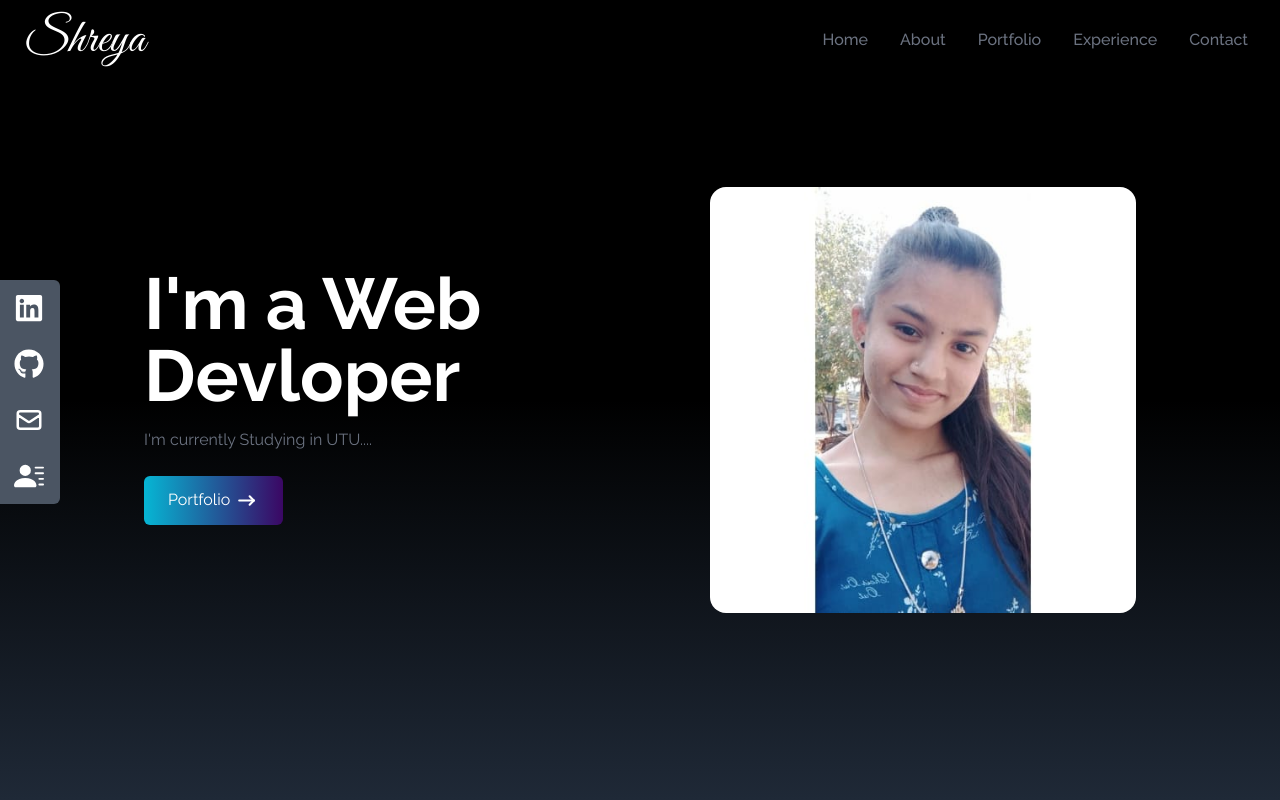
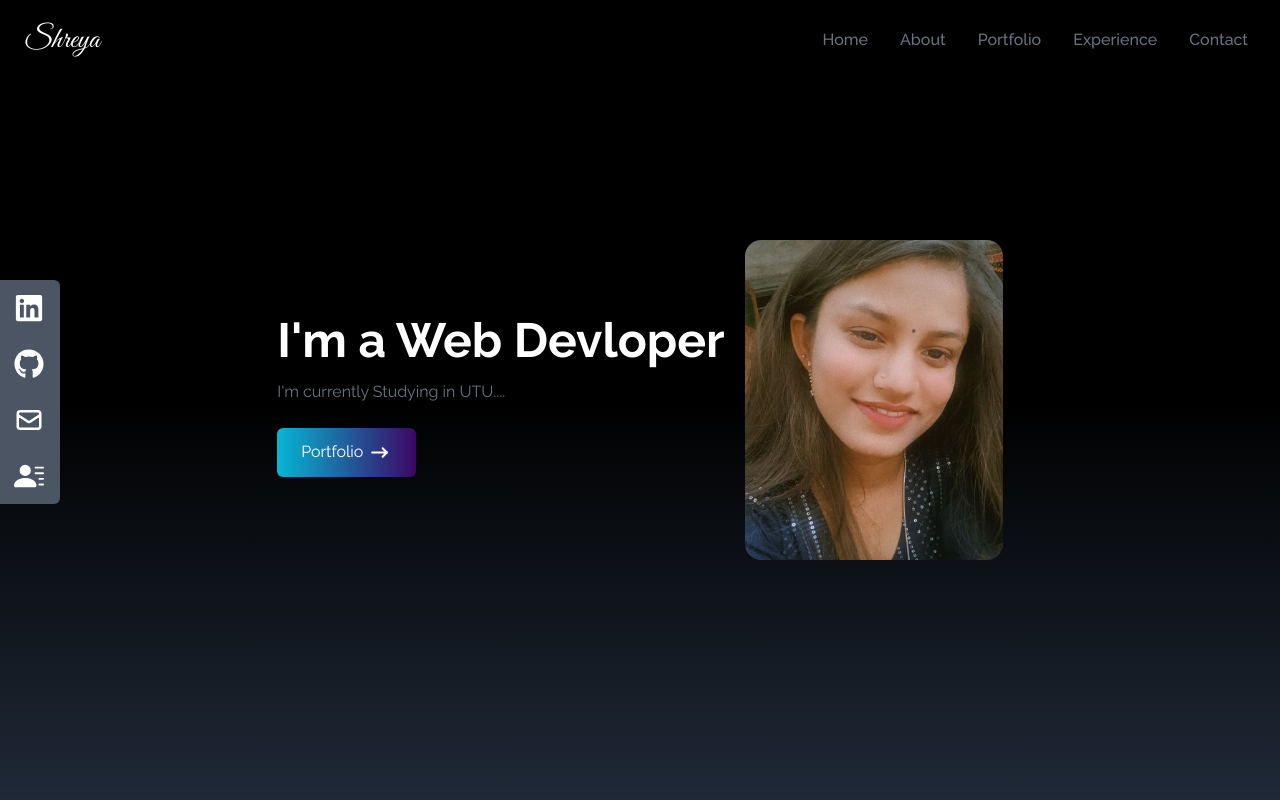
Before and after one commit to makvanashreya/portfolio, a React (Create React App) app: page / in a window 1280 px wide. Shown: the top 800 px of the page. Built offline with nearby package versions, Linux system fonts and the light colour scheme.

Commit message:
photo
photo updated

```diff
--- a/src/coponents/Home.jsx
+++ b/src/coponents/Home.jsx
@@ -1,5 +1,5 @@
 import React from 'react';
-import Myimg from "../assets/Myimg.jpeg";
+import Myimg from "../assets/Myimg.jpg";
 import { TbArrowNarrowRight } from "react-icons/tb";
 import { Link } from 'react-scroll';
 
@@ -11,7 +11,7 @@ const Home = () => {
         <div className=" max-w-screen-lg mx-auto flex flex-col items-center justify-center h-full px-4 md:flex-row">
 
             <div className=' flex flex-col justify-center h-full '>
-                <h2 className=' text-4xl sm:text-7xl font-bold text-white'>I'm a Web Devloper</h2>
+                <h2 className=' text-4xl sm:text-5xl font-bold text-white pr-5'>I'm a Web Devloper</h2>
                 <p className=' text-gray-500 py-4 max-w-md'>
                     I'm currently Studying in UTU....
                 </p>
@@ -33,7 +33,7 @@ const Home = () => {
 
             <div>
                 <img src={Myimg} alt="my profile"
-                     className=' rounded-2xl mx-auto w-2/3 md:w-full hover:scale-110 duration-200' />
+                     className=' flex flex-row rounded-2xl mx-auto w-2/3 md:w-full lg:h-80 hover:scale-110 duration-200 justify-between' />
             </div>
         </div>
 
--- a/src/coponents/NavBar.jsx
+++ b/src/coponents/NavBar.jsx
@@ -33,7 +33,7 @@ const NavBar = () => {
   return (
     <div className='flex justify-between items-center px-4 w-full h-20 text-white bg-black fixed'>
         <div>
-            <h1 className='text-5xl font-signature ml-2'>Shreya</h1>
+            <h1 className='text-3xl font-signature ml-2'>Shreya</h1>
         </div>
 
         <ul className='hidden md:flex'>
```
Also changed, not shown: src/assets/Myimg.jpeg (deleted), src/assets/Myimg.jpg (added).
